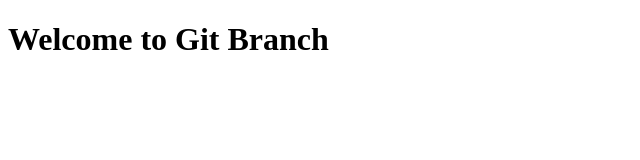
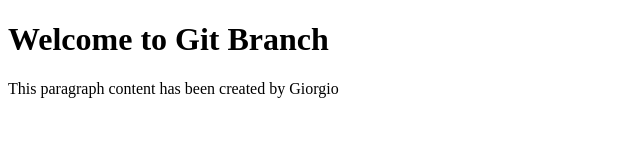
Before and after one commit to GiorgioMos/git-branch, a plain HTML site: page index.html in a window 1280 px wide. Shown: the whole page, without its empty margins (0-640 px from the left). Drawn offline with Linux system fonts and the light colour scheme.

Commit message:
Feature di Giorgio

```diff
--- a/index.html
+++ b/index.html
@@ -9,6 +9,7 @@
 
 <body>
     <h1>Welcome to Git Branch</h1>
+    <p>This paragraph content has been created by Giorgio</p>
 </body>
 
 </html>
```
